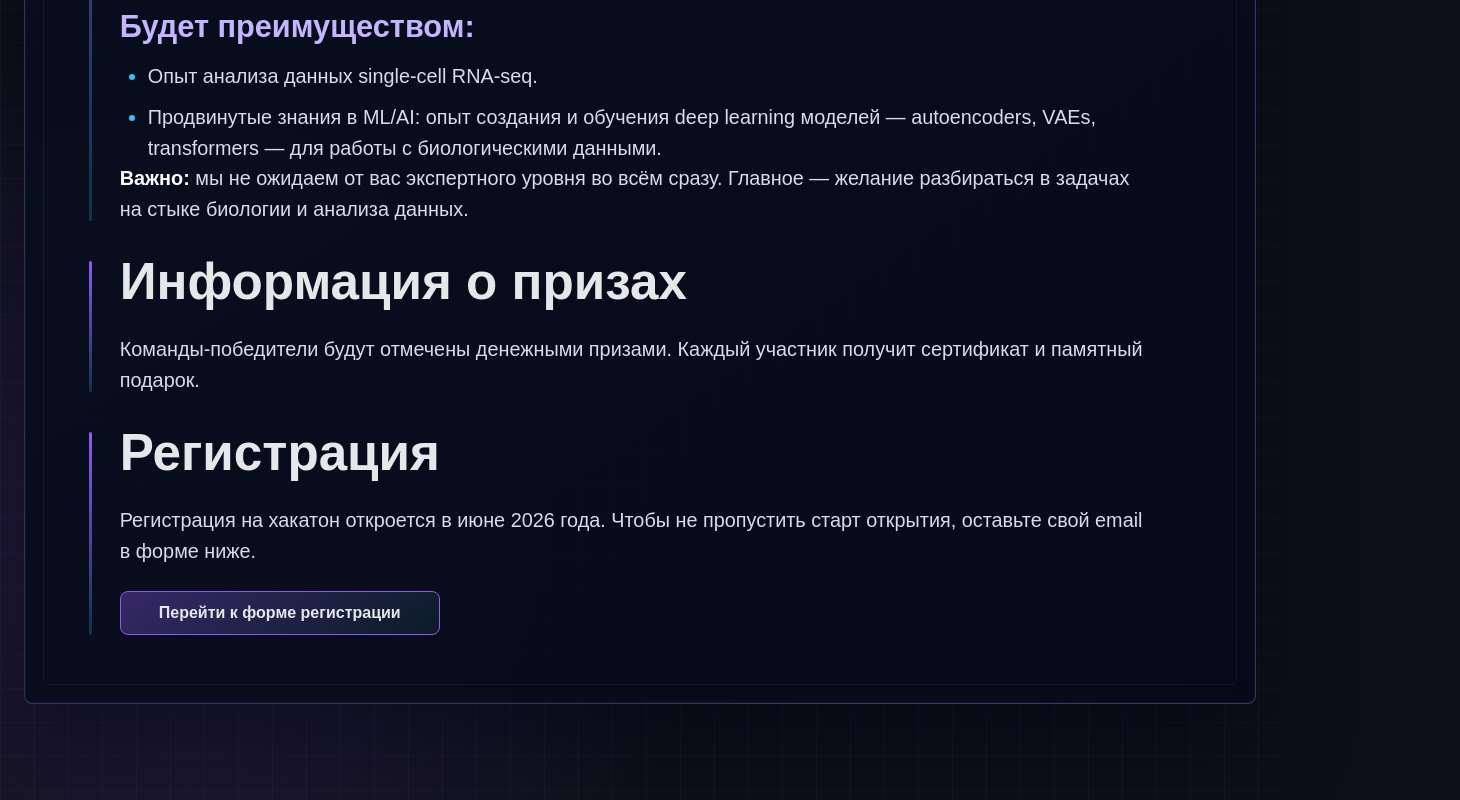
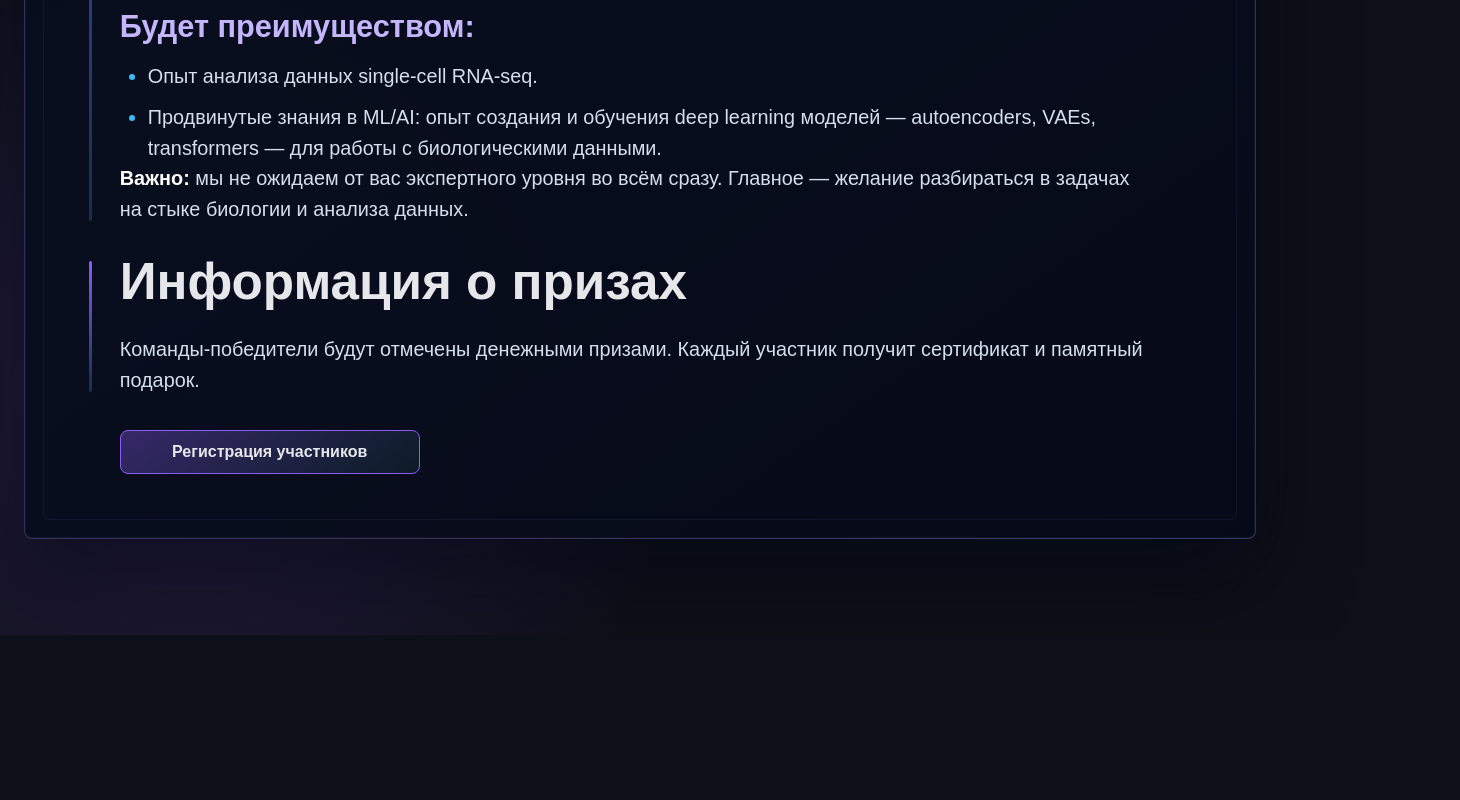
Before and after one commit to saitnado/my-site, a React (Vite) app: page /terms in a window 1280 px wide. Shown: the part 996-1796 px from the top of the page, 1460 px wide, since content can reach past the window. After the commit the page ends 1631 px from the top, so only its background shows below. Built offline with nearby package versions, Linux system fonts and the light colour scheme.

Commit message:
add ra page styles

```diff
--- a/src/App.css
+++ b/src/App.css
@@ -1697,26 +1697,7 @@ a {
 .terms-page {
   max-width: none;
   padding: 44px 24px 96px;
-  background:
-    linear-gradient(90deg, rgba(167, 139, 250, 0.05) 1px, transparent 1px),
-    linear-gradient(180deg, rgba(167, 139, 250, 0.04) 1px, transparent 1px);
-  background-size: 34px 34px;
-}
-
-.terms-page::before {
-  width: 520px;
-  height: 520px;
-  top: 70px;
-  left: -180px;
-  background: radial-gradient(circle, rgba(139, 92, 246, 0.18), transparent 70%);
-}
-
-.terms-page::after {
-  width: 480px;
-  height: 480px;
-  top: 320px;
-  right: -180px;
-  background: radial-gradient(circle, rgba(34, 211, 238, 0.13), transparent 72%);
+  background: transparent;
 }
 
 .terms-document {
@@ -1875,17 +1856,20 @@ a {
 }
 
 .terms-registration {
-  padding-bottom: 4px;
+  max-width: 1060px;
+  margin-top: 34px;
+  padding-left: clamp(0px, 2.4vw, 32px);
 }
 
 .terms-cta-row {
-  margin-top: 24px;
+  margin-top: 0;
 }
 
 .terms-registration .register-button {
   margin-top: 0;
-  min-width: min(100%, 320px);
+  min-width: min(100%, 300px);
   border-radius: 8px;
+  text-transform: none;
 }
 
 @media (max-width: 900px) {
--- a/src/pages/Terms.jsx
+++ b/src/pages/Terms.jsx
@@ -69,17 +69,10 @@ function Terms() {
           </p>
         </div>
 
-        <div className="terms-section terms-registration">
-          <h2>Регистрация</h2>
-
-          <p>
-            Регистрация на хакатон откроется в июне 2026 года. Чтобы не пропустить
-            старт открытия, оставьте свой email в форме ниже.
-          </p>
-
+        <div className="terms-registration">
           <div className="terms-cta-row">
             <a className="register-button" href="/#registration">
-              Перейти к форме регистрации
+              Регистрация участников
             </a>
           </div>
         </div>
```
